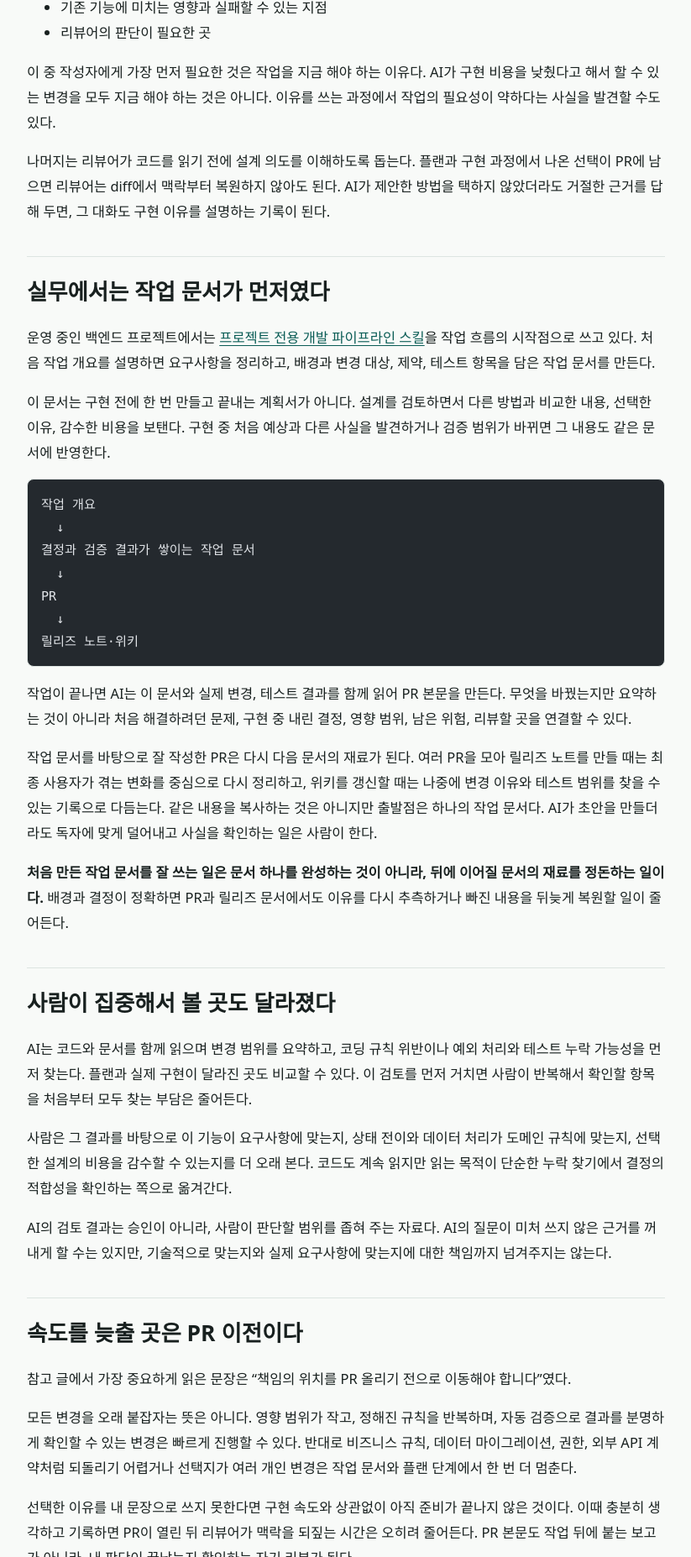
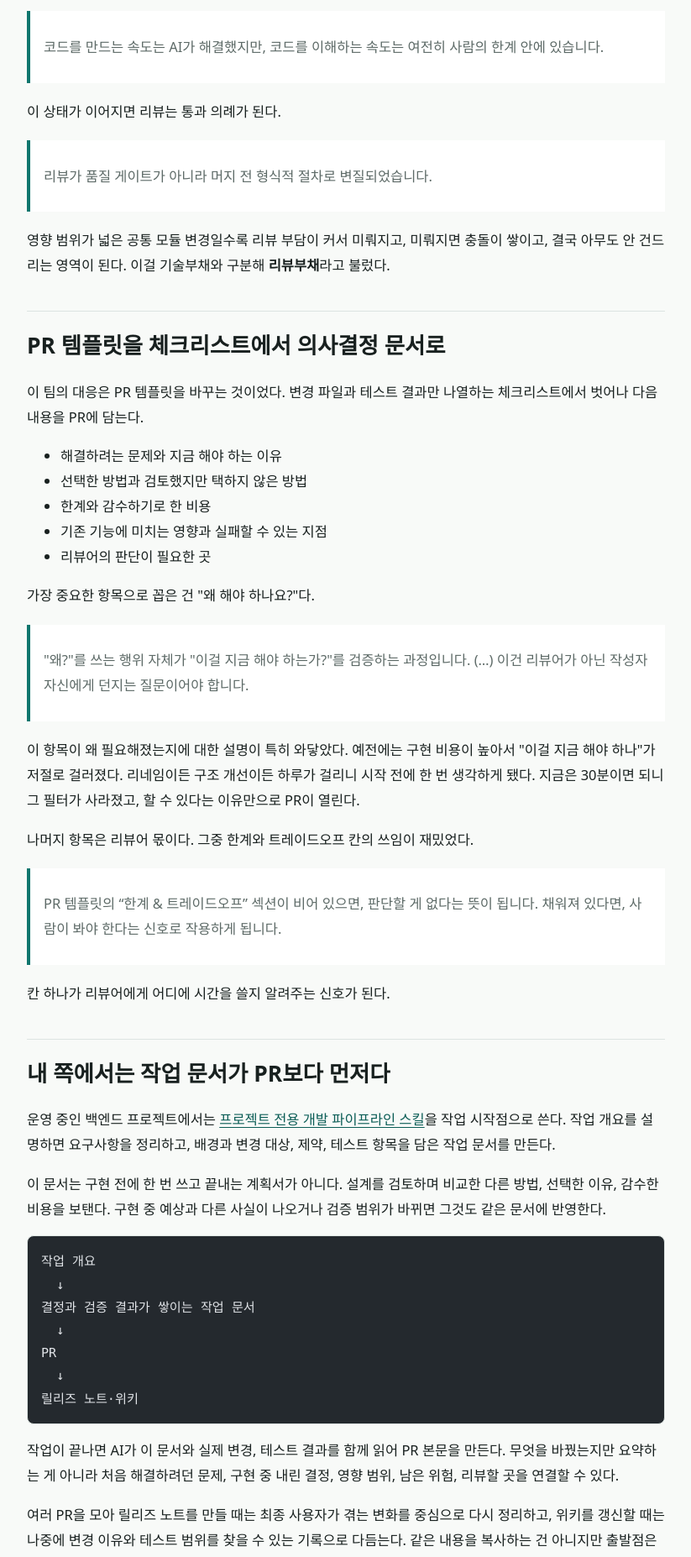
Before and after one commit to ByeongbumSeo/ByeongbumSeo.github.io, an Astro site: page /posts/ai-pr-decision-record in a window 1280 px wide. Shown: the part 946-2800 px from the top of the page at 84% size, without its empty margins (48-871 px from the left). Built offline with nearby package versions, Linux system fonts and the light colour scheme; Astro itself is replaced by a stand-in of ours; some packages are replaced by stand-ins of ours; code samples lack their colours.

Commit message:
edit: 카카오페이 PR 글을 원문 인용 중심으로 다시 쓰고 소제목 정비

````diff
--- a/src/content/posts/ai-pr-decision-record.md
+++ b/src/content/posts/ai-pr-decision-record.md
@@ -1,7 +1,7 @@
 ---
 title: "카카오페이 느린 PR 고민기: PR 본문은 의사결정 문서가 됐다"
 slug: "ai-pr-decision-record"
-description: "작업 문서의 결정과 검증 결과를 PR·릴리즈 노트·위키까지 이어 쓰면서, 사람이 직접 확인해야 할 판단을 돌아봤다."
+description: "PR을 빨리 통과시키는 대신, 멈춰야 할 곳을 정하고 그 앞단에 시간을 쓰기로 했다."
 kind: "diary"
 category: "article-notes"
 publishedAt: "2026-07-23"
@@ -10,21 +10,35 @@ draft: false
 deprecated: false
 outdated: false
 tags: ["diary", "ai-agent", "code-review", "workflow", "writing"]
-relatedPosts: ["ai-dev-pipeline", "custom-ai-pipeline"]
+relatedPosts: ["ai-dev-pipeline", "custom-ai-pipeline", "daangn-fe-be-merge-notes"]
 references:
   - title: "카카오페이 기술 블로그 — PR을 더 느리게 만들기 위한 고민"
     url: "https://tech.kakaopay.com/post/kakaopayins-slow-pr-fast-dev/"
 ---
 
-카카오페이 기술 블로그의 [「PR을 더 느리게 만들기 위한 고민」](https://tech.kakaopay.com/post/kakaopayins-slow-pr-fast-dev/)을 읽었다. 글에서 오래 머문 부분은 PR을 빨리 통과시키는 방법이 아니라, 어떤 변경에서 의도적으로 멈춰야 하는지를 정하는 대목이었다.
+카카오페이 기술 블로그의 [「PR을 더 느리게 만들기 위한 고민」](https://tech.kakaopay.com/post/kakaopayins-slow-pr-fast-dev/)을 읽었다. AI를 쓰면서 1인당 PR 생산량은 두 배가 됐는데 머지까지 걸리는 시간은 그대로였고, 그래서 리뷰를 빨리 끝내는 대신 리뷰하기 쉬운 PR을 만드는 쪽으로 방향을 튼 기록이다.
 
-글은 AI로 코드가 빨리 만들어진 뒤 병목이 코드를 작성하는 곳에서 이해하고 판단하는 곳으로 옮겨갔다고 설명한다. 그래서 리뷰를 무조건 빨리 끝내기보다, 사람이 판단해야 하는 변경과 자동 검증으로 빠르게 확인할 수 있는 변경을 나누고 고민할 시간을 PR 이전으로 옮긴다.
+글은 이 장면에서 시작한다.
+
+> 다음 날 approve(승인)가 왔다. 코멘트는 "LGTM(Looks Good To Me, 승인) 👍" 하나. 800줄짜리 PR인데.
 
 **AI가 코드를 끝냈다는 것과 내가 그 변경을 받아들일 수 있다고 판단했다는 것은 같은 일이 아니다.**
 
-## PR 본문이 의사결정 문서라는 말
+## 병목이 코드에서 리뷰로 옮겨갔다
 
-참고 글은 이를 “PR 본문이 의사결정 문서다”라고 정리했다. 변경 파일과 테스트 결과만 나열하는 체크리스트에서 벗어나 다음 내용을 PR에 담는 방식이다.
+AI 도입 전후로 비슷한 규모의 두 프로젝트를 비교한 대목이 있다. 1인당 일평균 PR은 0.8건에서 1.7건으로 늘었는데, PR이 열리고 머지되기까지는 여전히 다섯 시간 넘게 걸렸다. 주 리뷰어 한 명이 전체 리뷰의 63%를 맡고 있었으니 머지 시점은 그 사람의 가용성에 묶인다.
+
+> 코드를 만드는 속도는 AI가 해결했지만, 코드를 이해하는 속도는 여전히 사람의 한계 안에 있습니다.
+
+이 상태가 이어지면 리뷰는 통과 의례가 된다.
+
+> 리뷰가 품질 게이트가 아니라 머지 전 형식적 절차로 변질되었습니다.
+
+영향 범위가 넓은 공통 모듈 변경일수록 리뷰 부담이 커서 미뤄지고, 미뤄지면 충돌이 쌓이고, 결국 아무도 안 건드리는 영역이 된다. 이걸 기술부채와 구분해 **리뷰부채**라고 불렀다.
+
+## PR 템플릿을 체크리스트에서 의사결정 문서로
+
+이 팀의 대응은 PR 템플릿을 바꾸는 것이었다. 변경 파일과 테스트 결과만 나열하는 체크리스트에서 벗어나 다음 내용을 PR에 담는다.
 
 - 해결하려는 문제와 지금 해야 하는 이유
 - 선택한 방법과 검토했지만 택하지 않은 방법
@@ -32,15 +46,23 @@ references:
 - 기존 기능에 미치는 영향과 실패할 수 있는 지점
 - 리뷰어의 판단이 필요한 곳
 
-이 중 작성자에게 가장 먼저 필요한 것은 작업을 지금 해야 하는 이유다. AI가 구현 비용을 낮췄다고 해서 할 수 있는 변경을 모두 지금 해야 하는 것은 아니다. 이유를 쓰는 과정에서 작업의 필요성이 약하다는 사실을 발견할 수도 있다.
+가장 중요한 항목으로 꼽은 건 "왜 해야 하나요?"다.
 
-나머지는 리뷰어가 코드를 읽기 전에 설계 의도를 이해하도록 돕는다. 플랜과 구현 과정에서 나온 선택이 PR에 남으면 리뷰어는 diff에서 맥락부터 복원하지 않아도 된다. AI가 제안한 방법을 택하지 않았더라도 거절한 근거를 답해 두면, 그 대화도 구현 이유를 설명하는 기록이 된다.
+> "왜?"를 쓰는 행위 자체가 "이걸 지금 해야 하는가?"를 검증하는 과정입니다. (...) 이건 리뷰어가 아닌 작성자 자신에게 던지는 질문이어야 합니다.
 
-## 실무에서는 작업 문서가 먼저였다
+이 항목이 왜 필요해졌는지에 대한 설명이 특히 와닿았다. 예전에는 구현 비용이 높아서 "이걸 지금 해야 하나"가 저절로 걸러졌다. 리네임이든 구조 개선이든 하루가 걸리니 시작 전에 한 번 생각하게 됐다. 지금은 30분이면 되니 그 필터가 사라졌고, 할 수 있다는 이유만으로 PR이 열린다.
 
-운영 중인 백엔드 프로젝트에서는 [프로젝트 전용 개발 파이프라인 스킬](/posts/ai-dev-pipeline/)을 작업 흐름의 시작점으로 쓰고 있다. 처음 작업 개요를 설명하면 요구사항을 정리하고, 배경과 변경 대상, 제약, 테스트 항목을 담은 작업 문서를 만든다.
+나머지 항목은 리뷰어 몫이다. 그중 한계와 트레이드오프 칸의 쓰임이 재밌었다.
 
-이 문서는 구현 전에 한 번 만들고 끝내는 계획서가 아니다. 설계를 검토하면서 다른 방법과 비교한 내용, 선택한 이유, 감수한 비용을 보탠다. 구현 중 처음 예상과 다른 사실을 발견하거나 검증 범위가 바뀌면 그 내용도 같은 문서에 반영한다.
+> PR 템플릿의 "한계 & 트레이드오프" 섹션이 비어 있으면, 판단할 게 없다는 뜻이 됩니다. 채워져 있다면, 사람이 봐야 한다는 신호로 작용하게 됩니다.
+
+칸 하나가 리뷰어에게 어디에 시간을 쓸지 알려주는 신호가 된다.
+
+## 내 쪽에서는 작업 문서가 PR보다 먼저다
+
+운영 중인 백엔드 프로젝트에서는 [프로젝트 전용 개발 파이프라인 스킬](/posts/ai-dev-pipeline/)을 작업 시작점으로 쓴다. 작업 개요를 설명하면 요구사항을 정리하고, 배경과 변경 대상, 제약, 테스트 항목을 담은 작업 문서를 만든다.
+
+이 문서는 구현 전에 한 번 쓰고 끝내는 계획서가 아니다. 설계를 검토하며 비교한 다른 방법, 선택한 이유, 감수한 비용을 보탠다. 구현 중 예상과 다른 사실이 나오거나 검증 범위가 바뀌면 그것도 같은 문서에 반영한다.
 
 ```text
 작업 개요
@@ -52,26 +74,40 @@ PR
 릴리즈 노트·위키
 ```
 
-작업이 끝나면 AI는 이 문서와 실제 변경, 테스트 결과를 함께 읽어 PR 본문을 만든다. 무엇을 바꿨는지만 요약하는 것이 아니라 처음 해결하려던 문제, 구현 중 내린 결정, 영향 범위, 남은 위험, 리뷰할 곳을 연결할 수 있다.
+작업이 끝나면 AI가 이 문서와 실제 변경, 테스트 결과를 함께 읽어 PR 본문을 만든다. 무엇을 바꿨는지만 요약하는 게 아니라 처음 해결하려던 문제, 구현 중 내린 결정, 영향 범위, 남은 위험, 리뷰할 곳을 연결할 수 있다.
 
-작업 문서를 바탕으로 잘 작성한 PR은 다시 다음 문서의 재료가 된다. 여러 PR을 모아 릴리즈 노트를 만들 때는 최종 사용자가 겪는 변화를 중심으로 다시 정리하고, 위키를 갱신할 때는 나중에 변경 이유와 테스트 범위를 찾을 수 있는 기록으로 다듬는다. 같은 내용을 복사하는 것은 아니지만 출발점은 하나의 작업 문서다. AI가 초안을 만들더라도 독자에 맞게 덜어내고 사실을 확인하는 일은 사람이 한다.
+여러 PR을 모아 릴리즈 노트를 만들 때는 최종 사용자가 겪는 변화를 중심으로 다시 정리하고, 위키를 갱신할 때는 나중에 변경 이유와 테스트 범위를 찾을 수 있는 기록으로 다듬는다. 같은 내용을 복사하는 건 아니지만 출발점은 하나의 작업 문서다.
 
-**처음 만든 작업 문서를 잘 쓰는 일은 문서 하나를 완성하는 것이 아니라, 뒤에 이어질 문서의 재료를 정돈하는 일이다.** 배경과 결정이 정확하면 PR과 릴리즈 문서에서도 이유를 다시 추측하거나 빠진 내용을 뒤늦게 복원할 일이 줄어든다.
+**처음 만든 작업 문서를 잘 쓰는 일은 문서 하나를 완성하는 게 아니라, 뒤에 이어질 문서의 재료를 정돈하는 일이다.**
 
-## 사람이 집중해서 볼 곳도 달라졌다
+정리된 순서도 같다.
 
-AI는 코드와 문서를 함께 읽으며 변경 범위를 요약하고, 코딩 규칙 위반이나 예외 처리와 테스트 누락 가능성을 먼저 찾는다. 플랜과 실제 구현이 달라진 곳도 비교할 수 있다. 이 검토를 먼저 거치면 사람이 반복해서 확인할 항목을 처음부터 모두 찾는 부담은 줄어든다.
+> 설계 문서가 PR보다 먼저 나온다. 코드를 쓰기 전에 "왜"를 정리해야 하며 AI가 이 과정을 도와줍니다.
 
-사람은 그 결과를 바탕으로 이 기능이 요구사항에 맞는지, 상태 전이와 데이터 처리가 도메인 규칙에 맞는지, 선택한 설계의 비용을 감수할 수 있는지를 더 오래 본다. 코드도 계속 읽지만 읽는 목적이 단순한 누락 찾기에서 결정의 적합성을 확인하는 쪽으로 옮겨간다.
+## AI가 먼저 훑고, 사람은 다른 것을 본다
 
-AI의 검토 결과는 승인이 아니라, 사람이 판단할 범위를 좁혀 주는 자료다. AI의 질문이 미처 쓰지 않은 근거를 꺼내게 할 수는 있지만, 기술적으로 맞는지와 실제 요구사항에 맞는지에 대한 책임까지 넘겨주지는 않는다.
+이 팀은 PR이 열리면 AI 리뷰어가 네 단계로 자동 리뷰한다. 코멘트 188개 중 코드 수정으로 이어진 건 16%였다. 낮아 보이는 수치인데, 나머지에도 값이 있다고 봤다. 근거를 대고 거절한 8%가 그대로 의사결정 기록이 됐기 때문이다.
 
-## 속도를 늦출 곳은 PR 이전이다
+역할이 갈린 게 숫자로 드러난다. 예외 처리 지적은 AI 44건 대 사람 4건, 질문과 토론은 AI 19건 대 사람 23건이었다.
 
-참고 글에서 가장 중요하게 읽은 문장은 “책임의 위치를 PR 올리기 전으로 이동해야 합니다”였다.
+> AI는 구조적 이슈를 넓게 스캔했고, 사람은 비즈니스 맥락 기반의 질문과 토론에 집중했습니다.
 
-모든 변경을 오래 붙잡자는 뜻은 아니다. 영향 범위가 작고, 정해진 규칙을 반복하며, 자동 검증으로 결과를 분명하게 확인할 수 있는 변경은 빠르게 진행할 수 있다. 반대로 비즈니스 규칙, 데이터 마이그레이션, 권한, 외부 API 계약처럼 되돌리기 어렵거나 선택지가 여러 개인 변경은 작업 문서와 플랜 단계에서 한 번 더 멈춘다.
+내 쪽도 비슷하게 굴러간다. AI는 코드와 문서를 함께 읽으며 변경 범위를 요약하고 코딩 규칙 위반이나 예외 처리, 테스트 누락 가능성을 먼저 찾는다. 플랜과 실제 구현이 달라진 곳도 비교한다. 사람은 그 결과를 놓고 기능이 요구사항에 맞는지, 상태 전이와 데이터 처리가 도메인 규칙에 맞는지, 선택한 설계의 비용을 감수할 수 있는지를 본다. 코드도 계속 읽지만 읽는 목적이 누락 찾기에서 결정의 적합성 확인으로 옮겨간다.
 
-선택한 이유를 내 문장으로 쓰지 못한다면 구현 속도와 상관없이 아직 준비가 끝나지 않은 것이다. 이때 충분히 생각하고 기록하면 PR이 열린 뒤 리뷰어가 맥락을 되짚는 시간은 오히려 줄어든다. PR 본문도 작업 뒤에 붙는 보고가 아니라, 내 판단이 끝났는지 확인하는 자기 리뷰가 된다.
+AI의 검토 결과는 승인이 아니라 사람이 판단할 범위를 좁혀 주는 자료다.
 
-AI와 개발한 뒤 문서화가 중요하지 않아진 것이 아니다. 작업 방식이 달라지면서 문서에 무엇을 남기고 리뷰에서 무엇을 볼지가 달라졌다. **AI가 아껴 준 시간의 일부는 다음 구현이 아니라, 내가 책임질 판단을 확인하는 데 쓰려고 한다.**
+> AI 리뷰어는 사람을 대체하지 않습니다. 사람이 보기 전에 먼저 훑어주는 동료입니다.
+
+## 느려야 할 곳에서만 멈춘다
+
+> 책임의 위치를 PR 올리기 전으로 이동해야 합니다.
+
+모든 변경을 오래 붙잡자는 뜻은 아니다. 리네임이나 포맷팅은 컨벤션대로 됐는지 확인하면 끝나고, 비즈니스 로직 변경이나 트레이드오프가 걸린 설계는 판단이 필요하다.
+
+내가 쓰는 기준도 여기 붙는다. 선택한 이유를 내 문장으로 쓰지 못하면 구현이 아무리 빨랐어도 아직 준비가 끝나지 않은 것이다. 그때 충분히 생각하고 기록해 두면 PR이 열린 뒤 리뷰어가 맥락을 되짚는 시간은 오히려 줄어든다. PR 본문도 작업 뒤에 붙는 보고가 아니라 내 판단이 끝났는지 확인하는 자기 리뷰가 된다.
+
+마지막 문단은 이렇다.
+
+> 느려야 할 곳을 알고 그곳에서만 멈추자는 것입니다.
+
+작업 방식이 바뀌면서 문서에 무엇을 남기고 리뷰에서 무엇을 볼지가 달라졌다. **AI가 아껴 준 시간의 일부는 다음 구현이 아니라, 내가 책임질 판단을 확인하는 데 쓰려고 한다.**
````
